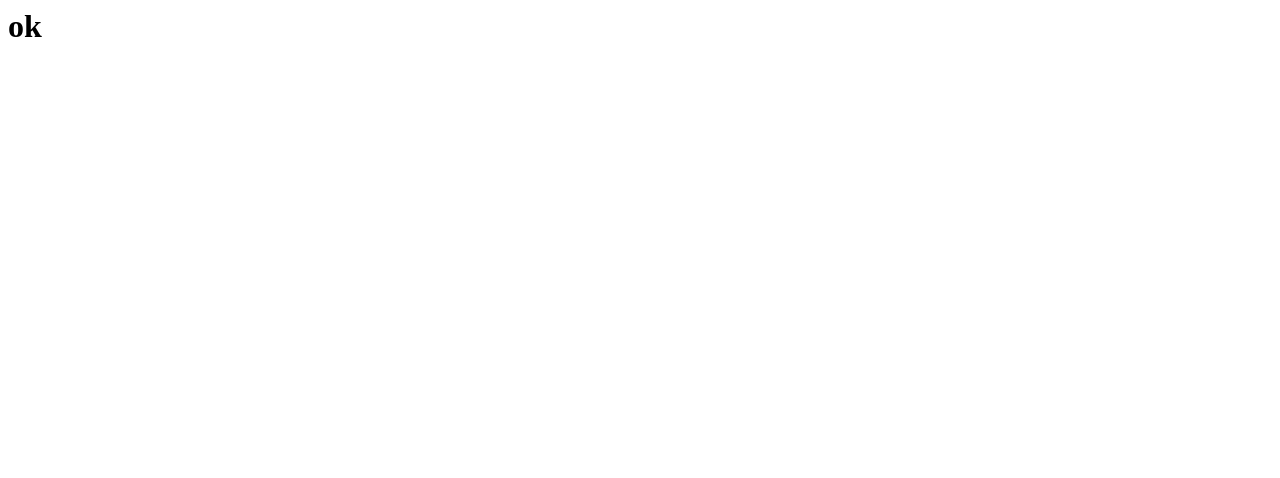
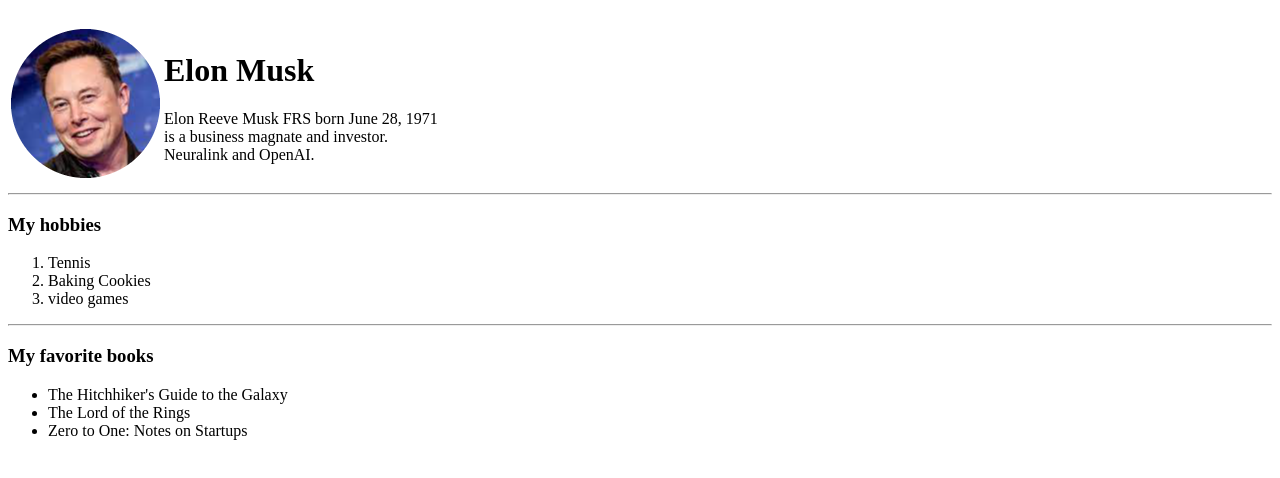
Before and after one commit to Programmer672/profile2, a plain HTML site: page contact.html in a window 1280 px wide. Drawn offline with Linux system fonts and the light colour scheme.

Commit message:
Update contact.html

```diff
--- a/contact.html
+++ b/contact.html
@@ -1,7 +1,35 @@
-<html>
-<head><title>web</title>
+<!DOCTYPE html>
+<html lang="en">
+<head>
+    <meta charset="UTF-8">
+    <meta http-equiv="X-UA-Compatible" content="IE=edge">
+    <meta name="viewport" content="width=device-width, initial-scale=1.0">
+    <title>Document</title>
 </head>
 <body>
-<h1>ok</h1>
+    <table>
+        <tr>
+            <td><img src="https://github.com/Programmer672/profile2/blob/main/imge.png?raw=true" alt="imge of elon musk"></td>
+            <td><h1>Elon Musk</h1>
+                    <p>Elon Reeve Musk FRS born June 28, 1971 <br> is a business magnate and investor.<br> Neuralink and OpenAI.</p></td><br>
+
+
+        </tr>
+
+    </table>
+    <hr><h3>My hobbies</h3>
+                <ol>
+                    <li>Tennis</li>
+                    <li>Baking Cookies</li>
+                    <li>video games</li>
+                </ol>
+    <hr>
+    <h3>My favorite books</h3>
+    <ul>
+        <li>The Hitchhiker's Guide to the Galaxy</li>
+        <li>The Lord of the Rings </li>
+        <li>Zero to One: Notes on Startups </li>
+    </ul>
+
 </body>
 </html>
```
